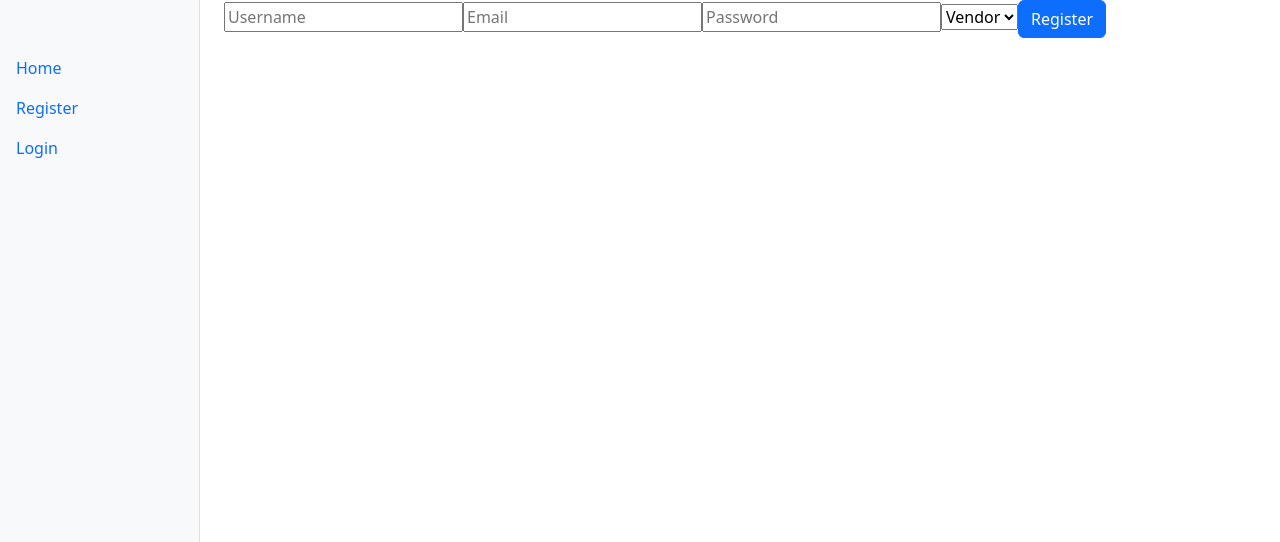
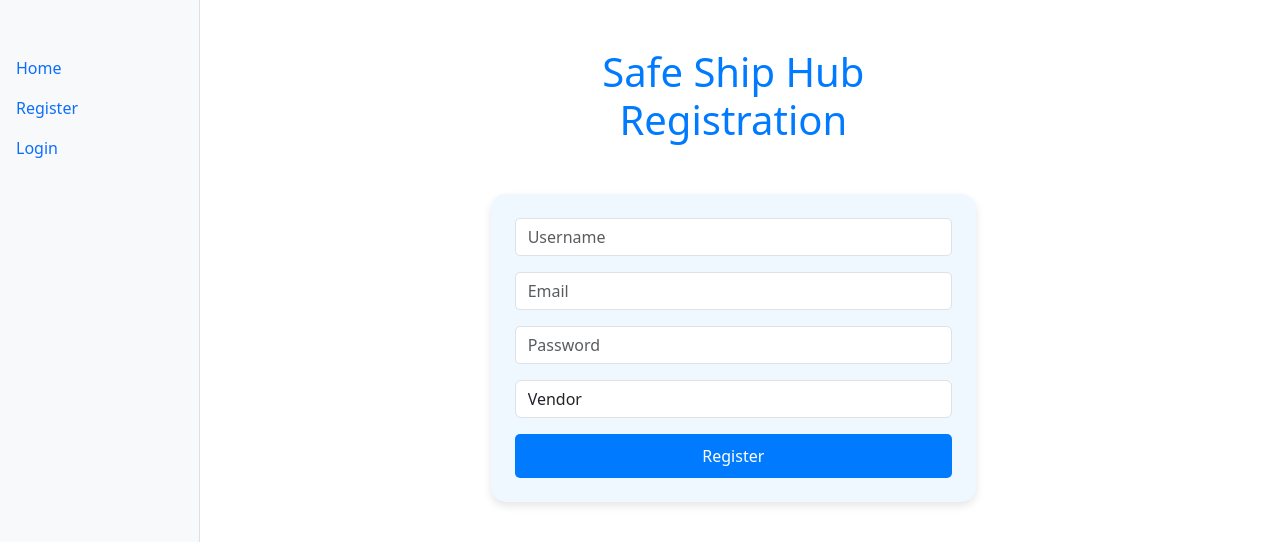
Before and after one commit to ahndawn/safeshipleads, a React app in the folder client/: page /register in a window 1280 px wide. Shown: the top 542 px of the page. Built offline with nearby package versions, Linux system fonts and the light colour scheme.

Commit message:
add charts

```diff
--- a/client/src/components/homepage/AdminHome.css
+++ b/client/src/components/homepage/AdminHome.css
@@ -1,15 +1,22 @@
 .admin-dashboard {
-    /* Adjust padding and layout as needed */
     padding: 20px;
+  }
+
+  .line-charts-container {
+    display: flex;
+    justify-content: space-around;
+    margin-bottom: 20px;
+  }
+
+  .chart-container {
+    width: 45%; /* Adjust the width for line charts */
+    max-height: 300px;
+    margin: 0 10px; /* Add some space between the charts */
+    margin-bottom: 20px;
   }
 
   .chart-group {
     display: flex;
     justify-content: space-around;
-    margin-bottom: 20px; /* Space between chart groups */
+    margin-bottom: 20px;
   }
-
-  .chart-container {
-    width: 45%; /* Adjust the width as needed */
-    /* Additional styling for the chart container */
-  }
--- /dev/null
+++ b/client/src/components/users/Login.css
@@ -0,0 +1,22 @@
+.login-container {
+    background-color: #f0f8ff; /* Light blue background */
+    border-radius: 15px; /* Rounded borders */
+    box-shadow: 0 4px 8px rgba(0, 0, 0, 0.1); /* Subtle shadow for depth */
+    margin-top: 50px; /* Spacing from the top */
+  }
+
+  input[type="email"],
+  input[type="password"] {
+    border-radius: 5px; /* Rounded borders for inputs */
+  }
+
+  button.btn-primary {
+    background-color: #007bff; /* Bootstrap primary color */
+    border: none;
+    border-radius: 5px; /* Rounded borders for button */
+    padding: 10px 0; /* Padding for button */
+  }
+
+  h1 {
+    color: #007bff; /* Color to match the theme */
+  }
--- a/client/src/components/users/Login.js
+++ b/client/src/components/users/Login.js
@@ -1,7 +1,8 @@
 import React, { useState, useContext } from 'react';
 import { useNavigate } from 'react-router-dom';
 import userService from '../../services/userService';
-import { AuthContext } from '../../services/AuthContext'; // Adjust the path as necessary
+import { AuthContext } from '../../services/AuthContext';
+import './Login.css';
 
 const Login = () => {
   const [formData, setFormData] = useState({
@@ -44,20 +45,25 @@ const Login = () => {
   };
 
   return (
-    <>
+    <div className="container">
+      <div className="row justify-content-center">
+        <div className="col-md-6">
+          <h1 className="text-center mt-5 mb-4">Safe Ship Hub</h1>
+          <div className="login-container p-4">
             {message && (
               <div className={`alert ${isError ? 'alert-danger' : 'alert-success'}`} role="alert">
                 {message}
               </div>
             )}
-      <form onSubmit={handleSubmit}>
+            <form onSubmit={handleSubmit} className="form-group">
               <input
-          type="email" // Changed to email input type
+                type="email"
                 name="email"
                 value={formData.email}
                 onChange={handleChange}
                 placeholder="Email"
                 required
+                className="form-control mb-3"
               />
               <input
                 type="password"
@@ -66,10 +72,14 @@ const Login = () => {
                 onChange={handleChange}
                 placeholder="Password"
                 required
+                className="form-control mb-3"
               />
-        <button type="submit" className="btn btn-primary">Login</button>
+              <button type="submit" className="btn btn-primary w-100">Login</button>
             </form>
-    </>
+          </div>
+        </div>
+      </div>
+    </div>
   );
 };
 
--- /dev/null
+++ b/client/src/components/users/Register.css
@@ -0,0 +1,24 @@
+.register-container {
+    background-color: #f0f8ff; /* Light blue background */
+    border-radius: 15px; /* Rounded borders */
+    box-shadow: 0 4px 8px rgba(0, 0, 0, 0.1); /* Subtle shadow for depth */
+    margin-top: 50px; /* Spacing from the top */
+  }
+
+  input[type="text"],
+  input[type="email"],
+  input[type="password"],
+  select {
+    border-radius: 5px; /* Rounded borders for inputs and select */
+  }
+
+  button.btn-primary {
+    background-color: #007bff; /* Bootstrap primary color */
+    border: none;
+    border-radius: 5px; /* Rounded borders for button */
+    padding: 10px 0; /* Padding for button */
+  }
+
+  h1 {
+    color: #007bff; /* Color to match the theme */
+  }
--- a/client/src/components/users/Register.js
+++ b/client/src/components/users/Register.js
@@ -1,5 +1,6 @@
 import React, { useState } from 'react';
 import userService from '../../services/userService';
+import './Register.css'
 
 const Register = () => {
   const [formData, setFormData] = useState({
@@ -30,13 +31,17 @@ const Register = () => {
   };
 
   return (
-    <>
+    <div className="container">
+      <div className="row justify-content-center">
+        <div className="col-md-6">
+          <h1 className="text-center mt-5 mb-4">Safe Ship Hub Registration</h1>
+          <div className="register-container p-4">
             {message && (
               <div className={`alert ${isError ? 'alert-danger' : 'alert-success'}`} role="alert">
                 {message}
               </div>
             )}
-      <form onSubmit={handleSubmit}>
+            <form onSubmit={handleSubmit} className="form-group">
               <input
                 type="text"
                 name="username"
@@ -44,6 +49,7 @@ const Register = () => {
                 onChange={handleChange}
                 placeholder="Username"
                 required
+                className="form-control mb-3"
               />
               <input
                 type="email"
@@ -52,6 +58,7 @@ const Register = () => {
                 onChange={handleChange}
                 placeholder="Email"
                 required
+                className="form-control mb-3"
               />
               <input
                 type="password"
@@ -60,14 +67,24 @@ const Register = () => {
                 onChange={handleChange}
                 placeholder="Password"
                 required
+                className="form-control mb-3"
               />
-        <select name="role" value={formData.role} onChange={handleChange} required>
+              <select
+                name="role"
+                value={formData.role}
+                onChange={handleChange}
+                required
+                className="form-control mb-3"
+              >
                 <option value="vendor">Vendor</option>
                 <option value="admin">Admin</option>
               </select>
-        <button type="submit" className="btn btn-primary">Register</button>
+              <button type="submit" className="btn btn-primary w-100">Register</button>
             </form>
-    </>
+          </div>
+        </div>
+      </div>
+    </div>
   );
 };
 
```
Also changed, not shown: client/src/components/homepage/AdminHome.js (+81 -18 lines). Lines whose indentation alone changed are shown as unchanged.
